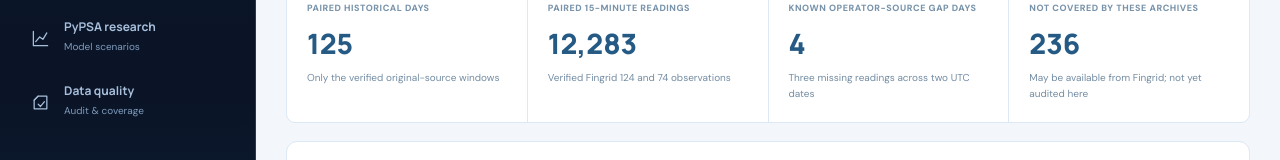
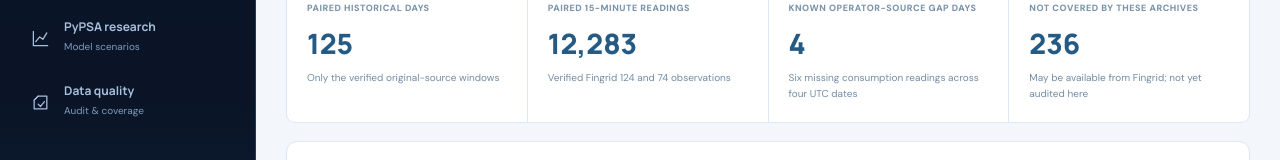
Before and after one commit to abhijith-sivaprasadan/finnish-grid-connection-evidence, a Next.js app in the folder website/: page /analysis/source-coverage in a window 1280 px wide. Shown: the part 509-669 px from the top of the page. Built offline with nearby package versions, Linux system fonts and the light colour scheme.

Commit message:
fix: correct real original missing source count for released 125-day coverage page

```diff
--- a/website/src/app/analysis/source-coverage/page.tsx
+++ b/website/src/app/analysis/source-coverage/page.tsx
@@ -42,7 +42,7 @@ export default function ArchiveCoverage(){
   <div className="cov-stats">
    <div><small>PAIRED HISTORICAL DAYS</small><strong>{evidence.verified_complete_days}</strong><span>Only the verified original-source windows</span></div>
    <div><small>PAIRED 15-MINUTE READINGS</small><strong>{evidence.distinct_original_paired_intervals.toLocaleString("en-US")}</strong><span>Verified Fingrid 124 and 74 observations</span></div>
-   <div><small>KNOWN OPERATOR-SOURCE GAP DAYS</small><strong>{counts.source_missing}</strong><span>Three missing readings across two UTC dates</span></div>
+   <div><small>KNOWN OPERATOR-SOURCE GAP DAYS</small><strong>{counts.source_missing}</strong><span>Six missing consumption readings across four UTC dates</span></div>
    <div><small>NOT COVERED BY THESE ARCHIVES</small><strong>{counts.not_in_archives}</strong><span>May be available from Fingrid; not yet audited here</span></div>
   </div>
   <section className="cov-panel">
```
